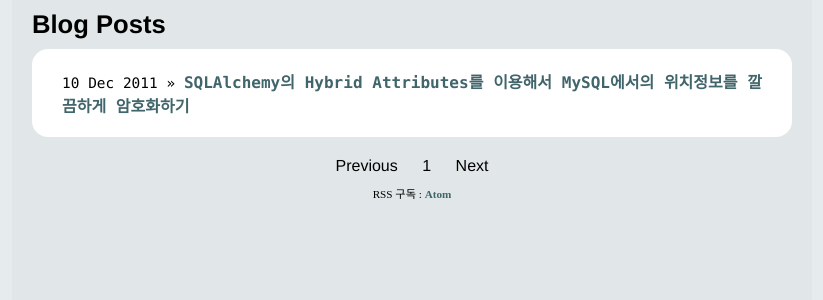
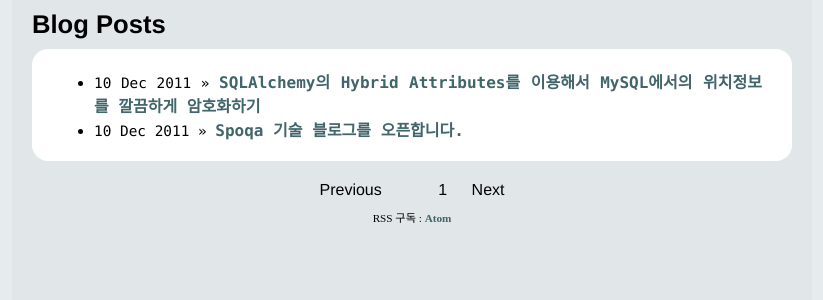
Before and after one commit to darjeeling/spoqa.github.com, a Jekyll site: the page built from index.html, in a window 1280 px wide. Shown: the top 300 px of the page, without its empty margins (228-1051 px from the left). Built offline with Jekyll 4.4.1, drawn with Linux system fonts in a browser that asks for light colours; the list of posts is cut into pages by our own code; comment, search, counter and statistics services are not loaded; some of the changed lines change nothing that is shown.

Commit message:
오픈 글 적음

```diff
--- /dev/null
+++ b/_posts/2011-12-10-open.md
@@ -0,0 +1,21 @@
+---
+layout: entry
+title: Spoqa 기술 블로그를 오픈합니다.
+author: shinvee
+author-email: shinvee@spoqa.com
+---
+
+안녕하세요. 이 블로그는 친구와 함께 적립하는 소셜 포인트 카드, [Spoqa]의 개발팀이 운영하는 기술블로그입니다.
+
+[Spoqa]를 구성하는 기술 중 많은 부분이 [오픈소스]에 기반한 기술들로 구성되어있으며, 오픈소스 기술들을 이용하는 주체라면 그만큼 직접 기여하는 면이 있어야 한다고 믿습니다. 그러한 기여가 모일 수록 오픈소스 커뮤니티가 건강해지며, 이를 이용하는 당사자들이 함께 성장할 수 있을 것입니다.
+
+저희가 배운 것들, 저희가 개선한 것들 또한 오픈소스로 공개하고 기여하려고 합니다. 앞으로 두가지 장소에서 저희 활동을 보실 수 있습니다.
+
+ 1. **기술 블로그(<https://spoqa.github.com/>):** 몇가지 Code snippet과 설명등을 포함하여 매주 1회씩 저희가 배운 여러가지 기술들에 대해 소개하는 곳입니다. 바로 이 곳이지요.
+ 2. **Github(<https://github.com/spoqa>):** 스포카에서 자체적으로 개발해서 운영하는 오픈소스 프로젝트나, 저희에 맞게 개선하기 위해 fork한 프로젝트들을 보실 수 있습니다.
+
+기술 블로그 또한 Github에 오픈소스로 공개되어있습니다. 그렇기 때문에 블로그 내용을 포함한 저희의 모든 활동에 대해 다양한 피드백과 [Pull request]를 기대합니다.
+
+  [Spoqa]: http://www.spoqa.com/
+  [오픈소스]: http://ko.wikipedia.org/wiki/%EC%98%A4%ED%94%88_%EC%86%8C%EC%8A%A4
+  [Pull request]: http://help.github.com/send-pull-requests/
--- a/css/styles.css
+++ b/css/styles.css
@@ -20,7 +20,11 @@
 }
 
 li {
-list-style-type: none;
+margin-left: 2.0em;
+}
+
+ol {
+margin-bottom: 20px;
 }
 
 h1 {
```
